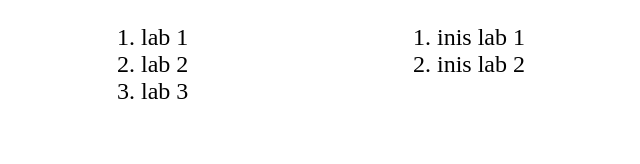
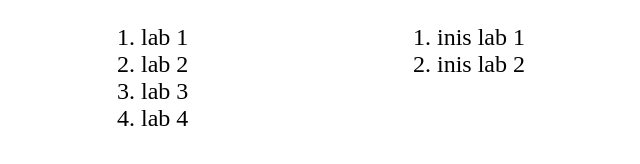
Before and after one commit to senyavitrazov/inis-evt-labs, a plain HTML site: page index.html in a window 1280 px wide. Shown: the full height of the page, 307-947 px from the left. Drawn offline with Linux system fonts and the light colour scheme.

Commit message:
feat: fin fourth evt

```diff
--- a/index.html
+++ b/index.html
@@ -12,6 +12,7 @@
     <li class="list__item"><a href="./first/index.html">lab 1</a></li>
     <li class="list__item"><a href="./evt-second/index.html">lab 2</a></li>
     <li class="list__item"><a href="./evt-third-dist/3_lab_EVT.html">lab 3</a></li>
+    <li class="list__item"><a href="./evt-fourth/4_lab_EVT.html">lab 4</a></li>
   </ol>
   <ol class="list_inis">
     <li class="list__item"><a href="./inis-first/index.html"> inis lab 1</a></li>
```
